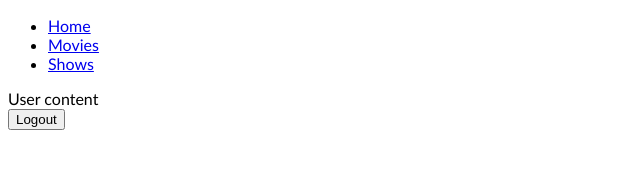
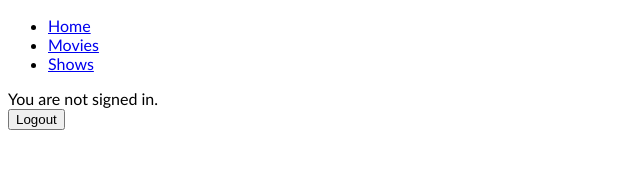
Before and after one commit to rgorai/cs546-final-project, a React (Create React App) app in the folder client/: page /profile in a window 1280 px wide. Shown: the top 179 px of the page, without its empty margins (0-640 px from the left). Built offline with nearby package versions, Linux system fonts and the light colour scheme; no server answers.

Commit message:
small update

```diff
--- a/client/src/components/users/UserProfile.js
+++ b/client/src/components/users/UserProfile.js
@@ -18,7 +18,9 @@ const UserProfile = (props) => {
 
   return (
     <div className="user-page-container">
-      User content
+      {user
+        ? JSON.stringify(user)
+        : 'You are not signed in.'}
     </div>
   )
 }
```
